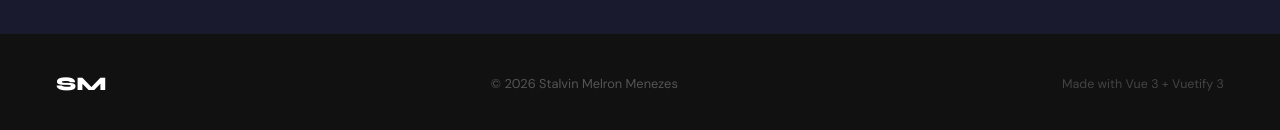
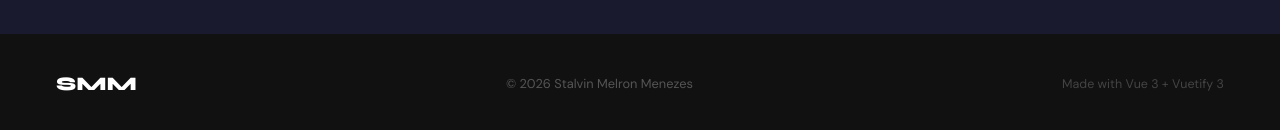
Before and after one commit to stalvinmm/portfolio2, a Vue app: page / in a window 1280 px wide. Shown: the part 4305-4435 px from the top of the page. Built offline with nearby package versions, Linux system fonts and the light colour scheme.

Commit message:
updated initials

```diff
--- a/src/App.vue
+++ b/src/App.vue
@@ -350,7 +350,7 @@
         <v-container
           class="d-flex flex-wrap align-center justify-space-between"
         >
-          <span class="footer-logo">SM</span>
+          <span class="footer-logo">SMM</span>
           <span class="footer-copy">© 2026 Stalvin Melron Menezes</span>
           <span class="footer-made">Made with Vue 3 + Vuetify 3</span>
         </v-container>
```
